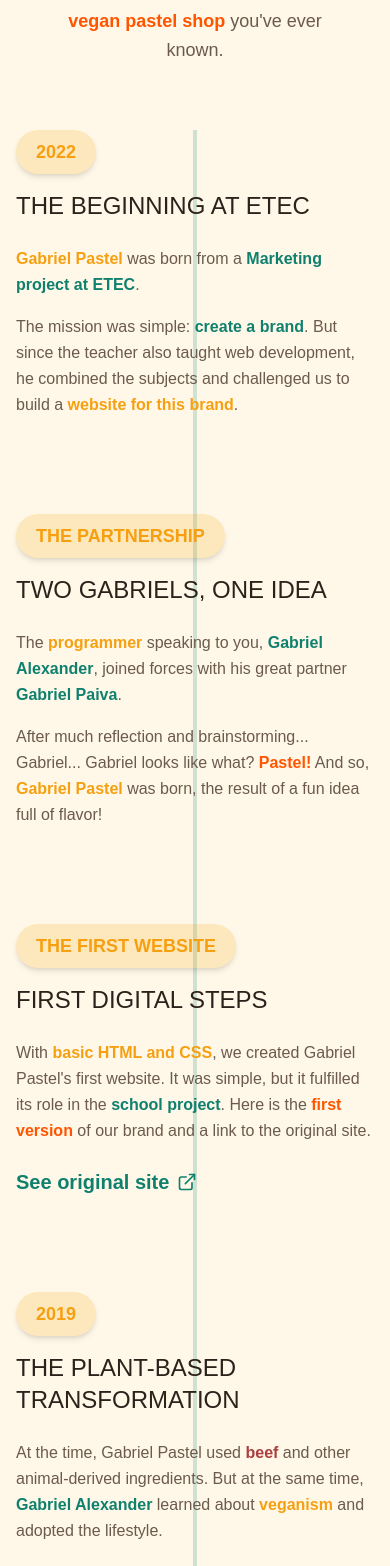
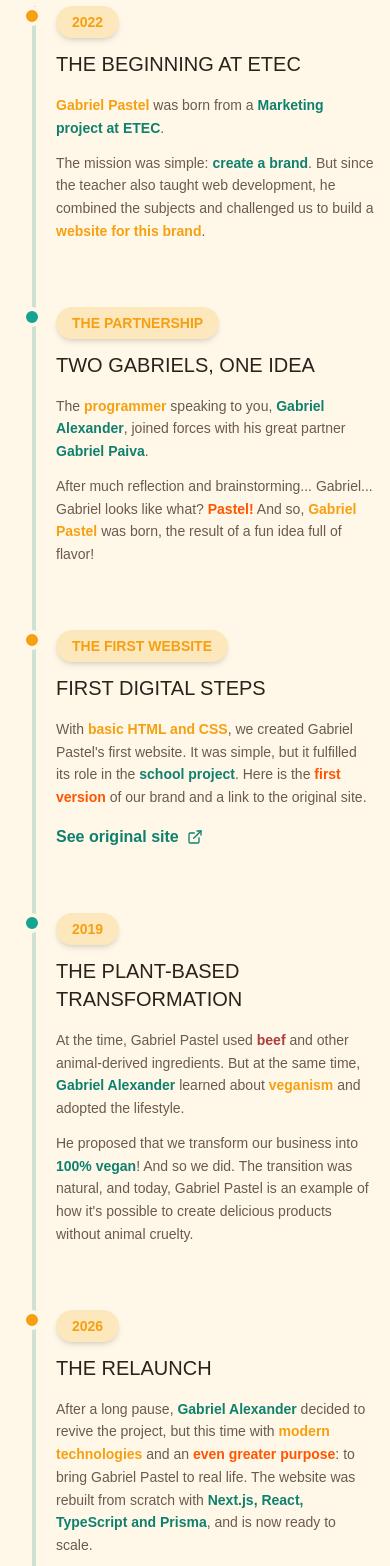
Before and after one commit to xandeco024/gabriel-pastel, a Next.js app: page /en/nossa-historia in a window 390 px wide. Shown: the part 434-2000 px from the top of the page. Built offline with nearby package versions, Linux system fonts and the light colour scheme; no server answers; a web font is replaced by a local one.

Commit message:
correcoes de responsiidade

```diff
--- a/src/app/[locale]/(main)/nossa-historia/page.tsx
+++ b/src/app/[locale]/(main)/nossa-historia/page.tsx
@@ -21,188 +21,206 @@
   return (
     <div className="min-h-screen mt-24 pt-24 space-y-16 sm:space-y-24 md:space-y-32 lg:space-y-48 relative overflow-hidden">
       {/* Hero Section */}
-      <div className="relative">
-        <div className="w-2/3 mx-auto text-center space-y-6">
-          <h1 className="text-3xl sm:text-4xl md:text-5xl font-holtwood text-vegBrown-dark flex items-center gap-4 justify-center">
-            <Sparkles className="w-8 h-8 sm:w-10 sm:h-10 md:w-12 md:h-12 text-vegYellow" />
+      <div className="relative px-4">
+        <div className="w-full sm:w-5/6 md:w-2/3 mx-auto text-center space-y-4 sm:space-y-6">
+          <h1 className="text-2xl sm:text-3xl md:text-4xl lg:text-5xl font-holtwood text-vegBrown-dark flex items-center gap-2 sm:gap-4 justify-center">
+            <Sparkles className="w-6 h-6 sm:w-8 sm:h-8 md:w-10 md:h-10 lg:w-12 lg:h-12 text-vegYellow" />
             {t("title")}
           </h1>
           <p
-            className="text-lg sm:text-xl md:text-2xl text-vegBrown-light max-w-3xl mx-auto leading-relaxed"
+            className="text-base sm:text-lg md:text-xl lg:text-2xl text-vegBrown-light max-w-3xl mx-auto leading-relaxed"
             dangerouslySetInnerHTML={{ __html: t.raw("subtitle") }}
           />
         </div>
       </div>
 
       {/* Timeline Section */}
-      <div className="container mx-auto px-4 sm:px-6 lg:px-60">
+      <div className="container mx-auto px-4 sm:px-6 md:px-12 lg:px-24 xl:px-48">
         <div className="relative">
-          {/* Timeline line */}
-          <div className="absolute left-1/2 transform -translate-x-1/2 h-full w-1 bg-vegGreen/20"></div>
+          {/* Timeline line - à esquerda em mobile, centralizada em md+ */}
+          <div className="absolute left-4 md:left-1/2 md:-translate-x-1/2 h-full w-1 bg-vegGreen/20"></div>
 
           {/* Timeline Item 1 */}
-          <div className="relative mb-24">
+          <div className="relative mb-16 md:mb-24">
+            {/* Mobile dot */}
+            <div className="absolute left-4 top-0 -translate-x-1/2 w-5 h-5 rounded-full bg-vegYellow border-4 border-background md:hidden"></div>
+            {/* Desktop dot */}
+            <div className="absolute left-1/2 top-1/3 -translate-x-1/2 -translate-y-1/2 w-6 h-6 rounded-full bg-vegYellow border-4 border-background hidden md:block"></div>
+
             <div className="md:grid md:grid-cols-2 gap-8 items-center">
-              <div className="md:text-right mb-8 md:mb-0">
-                <div className="inline-block rounded-full bg-vegYellow/20 px-5 py-2 text-lg font-semibold text-vegYellow mb-4 shadow-md">
+              <div className="pl-10 md:pl-0 md:text-right mb-8 md:mb-0">
+                <div className="inline-block rounded-full bg-vegYellow/20 px-4 py-1.5 md:px-5 md:py-2 text-sm md:text-lg font-semibold text-vegYellow mb-3 md:mb-4 shadow-md">
                   {t("timeline.2018.badge")}
                 </div>
-                <h2 className="text-2xl sm:text-3xl md:text-4xl font-holtwood mb-6 text-vegBrown-dark">
+                <h2 className="text-xl sm:text-2xl md:text-3xl lg:text-4xl font-holtwood mb-4 md:mb-6 text-vegBrown-dark">
                   {t("timeline.2018.title")}
                 </h2>
                 <p
-                  className="text-base sm:text-lg md:text-xl text-vegBrown-light leading-relaxed"
+                  className="text-sm sm:text-base md:text-lg lg:text-xl text-vegBrown-light leading-relaxed"
                   dangerouslySetInnerHTML={{
                     __html: t.raw("timeline.2018.description1"),
                   }}
                 />
                 <p
-                  className="text-base sm:text-lg md:text-xl text-vegBrown-light leading-relaxed mt-4"
+                  className="text-sm sm:text-base md:text-lg lg:text-xl text-vegBrown-light leading-relaxed mt-3 md:mt-4"
                   dangerouslySetInnerHTML={{
                     __html: t.raw("timeline.2018.description2"),
                   }}
                 />
               </div>
-              <div className="relative"></div>
+              <div className="relative hidden md:block"></div>
             </div>
-            {/* Timeline dot */}
-            <div className="absolute left-1/2 top-1/3 transform -translate-x-1/2 -translate-y-1/2 w-6 h-6 rounded-full bg-vegYellow border-4 border-background hidden md:block"></div>
           </div>
 
           {/* Timeline Item 2 */}
-          <div className="relative mb-24">
+          <div className="relative mb-16 md:mb-24">
+            {/* Mobile dot */}
+            <div className="absolute left-4 top-0 -translate-x-1/2 w-5 h-5 rounded-full bg-vegGreen-light border-4 border-background md:hidden"></div>
+            {/* Desktop dot */}
+            <div className="absolute left-1/2 top-1/3 -translate-x-1/2 -translate-y-1/2 w-6 h-6 rounded-full bg-vegGreen-light border-4 border-background hidden md:block"></div>
+
             <div className="md:grid md:grid-cols-2 gap-8 items-center">
-              <div className="order-2 md:order-1 relative"></div>
-              <div className="order-1 md:order-2 mb-8 md:mb-0">
-                <div className="inline-block rounded-full bg-vegYellow/20 px-5 py-2 text-lg font-semibold text-vegYellow mb-4 shadow-md">
+              <div className="hidden md:block"></div>
+              <div className="pl-10 md:pl-0 mb-8 md:mb-0">
+                <div className="inline-block rounded-full bg-vegYellow/20 px-4 py-1.5 md:px-5 md:py-2 text-sm md:text-lg font-semibold text-vegYellow mb-3 md:mb-4 shadow-md">
                   {t("timeline.partnership.badge")}
                 </div>
-                <h2 className="text-2xl sm:text-3xl md:text-4xl font-holtwood mb-6 text-vegBrown-dark">
+                <h2 className="text-xl sm:text-2xl md:text-3xl lg:text-4xl font-holtwood mb-4 md:mb-6 text-vegBrown-dark">
                   {t("timeline.partnership.title")}
                 </h2>
                 <p
-                  className="text-base sm:text-lg md:text-xl text-vegBrown-light leading-relaxed"
+                  className="text-sm sm:text-base md:text-lg lg:text-xl text-vegBrown-light leading-relaxed"
                   dangerouslySetInnerHTML={{
                     __html: t.raw("timeline.partnership.description1"),
                   }}
                 />
                 <p
-                  className="text-base sm:text-lg md:text-xl text-vegBrown-light leading-relaxed mt-4"
+                  className="text-sm sm:text-base md:text-lg lg:text-xl text-vegBrown-light leading-relaxed mt-3 md:mt-4"
                   dangerouslySetInnerHTML={{
                     __html: t.raw("timeline.partnership.description2"),
                   }}
                 />
               </div>
             </div>
-            {/* Timeline dot */}
-            <div className="absolute left-1/2 top-1/3 transform -translate-x-1/2 -translate-y-1/2 w-6 h-6 rounded-full bg-vegGreen-light border-4 border-background hidden md:block"></div>
           </div>
 
           {/* Timeline Item 3 */}
-          <div className="relative mb-24">
+          <div className="relative mb-16 md:mb-24">
+            {/* Mobile dot */}
+            <div className="absolute left-4 top-0 -translate-x-1/2 w-5 h-5 rounded-full bg-vegYellow border-4 border-background md:hidden"></div>
+            {/* Desktop dot */}
+            <div className="absolute left-1/2 top-1/3 -translate-x-1/2 -translate-y-1/2 w-6 h-6 rounded-full bg-vegYellow border-4 border-background hidden md:block"></div>
+
             <div className="md:grid md:grid-cols-2 gap-8 items-center">
-              <div className="md:text-right mb-8 md:mb-0">
-                <div className="inline-block rounded-full bg-vegYellow/20 px-5 py-2 text-lg font-semibold text-vegYellow mb-4 shadow-md">
+              <div className="pl-10 md:pl-0 md:text-right mb-8 md:mb-0">
+                <div className="inline-block rounded-full bg-vegYellow/20 px-4 py-1.5 md:px-5 md:py-2 text-sm md:text-lg font-semibold text-vegYellow mb-3 md:mb-4 shadow-md">
                   {t("timeline.firstSite.badge")}
                 </div>
-                <h2 className="text-2xl sm:text-3xl md:text-4xl font-holtwood mb-6 text-vegBrown-dark">
+                <h2 className="text-xl sm:text-2xl md:text-3xl lg:text-4xl font-holtwood mb-4 md:mb-6 text-vegBrown-dark">
                   {t("timeline.firstSite.title")}
                 </h2>
                 <p
-                  className="text-base sm:text-lg md:text-xl text-vegBrown-light leading-relaxed"
+                  className="text-sm sm:text-base md:text-lg lg:text-xl text-vegBrown-light leading-relaxed"
                   dangerouslySetInnerHTML={{
                     __html: t.raw("timeline.firstSite.description"),
                   }}
                 />
-                <div className="mt-6">
+                <div className="mt-4 md:mt-6">
                   <Link
                     href="/site-original"
-                    className="inline-flex items-center text-vegGreen hover:text-vegYellow hover:scale-105 text-xl transition-all duration-200 font-semibold"
+                    className="inline-flex items-center text-vegGreen hover:text-vegYellow hover:scale-105 text-base md:text-xl transition-all duration-200 font-semibold"
                   >
                     {t("timeline.firstSite.linkText")}{" "}
-                    <ExternalLink className="ml-2 h-5 w-5" />
+                    <ExternalLink className="ml-2 h-4 w-4 md:h-5 md:w-5" />
                   </Link>
                 </div>
               </div>
-              <div className="relative"></div>
+              <div className="relative hidden md:block"></div>
             </div>
-            {/* Timeline dot */}
-            <div className="absolute left-1/2 top-1/3 transform -translate-x-1/2 -translate-y-1/2 w-6 h-6 rounded-full bg-vegYellow border-4 border-background hidden md:block"></div>
           </div>
 
           {/* Timeline Item 4 - Plant Based */}
-          <div className="relative mb-24">
+          <div className="relative mb-16 md:mb-24">
+            {/* Mobile dot */}
+            <div className="absolute left-4 top-0 -translate-x-1/2 w-5 h-5 rounded-full bg-vegGreen-light border-4 border-background md:hidden"></div>
+            {/* Desktop dot */}
+            <div className="absolute left-1/2 top-1/3 -translate-x-1/2 -translate-y-1/2 w-6 h-6 rounded-full bg-vegGreen-light border-4 border-background hidden md:block"></div>
+
             <div className="md:grid md:grid-cols-2 gap-8 items-center">
-              <div className="order-2 md:order-1 relative"></div>
-              <div className="order-1 md:order-2 mb-8 md:mb-0">
-                <div className="inline-block rounded-full bg-vegYellow/20 px-5 py-2 text-lg font-semibold text-vegYellow mb-4 shadow-md">
+              <div className="hidden md:block"></div>
+              <div className="pl-10 md:pl-0 mb-8 md:mb-0">
+                <div className="inline-block rounded-full bg-vegYellow/20 px-4 py-1.5 md:px-5 md:py-2 text-sm md:text-lg font-semibold text-vegYellow mb-3 md:mb-4 shadow-md">
                   {t("timeline.plantBased.badge")}
                 </div>
-                <h2 className="text-2xl sm:text-3xl md:text-4xl font-holtwood mb-6 text-vegBrown-dark">
+                <h2 className="text-xl sm:text-2xl md:text-3xl lg:text-4xl font-holtwood mb-4 md:mb-6 text-vegBrown-dark">
                   {t("timeline.plantBased.title")}
                 </h2>
                 <p
-                  className="text-base sm:text-lg md:text-xl text-vegBrown-light leading-relaxed"
+                  className="text-sm sm:text-base md:text-lg lg:text-xl text-vegBrown-light leading-relaxed"
                   dangerouslySetInnerHTML={{
                     __html: t.raw("timeline.plantBased.description1"),
                   }}
                 />
                 <p
-                  className="text-base sm:text-lg md:text-xl text-vegBrown-light leading-relaxed mt-4"
+                  className="text-sm sm:text-base md:text-lg lg:text-xl text-vegBrown-light leading-relaxed mt-3 md:mt-4"
                   dangerouslySetInnerHTML={{
                     __html: t.raw("timeline.plantBased.description2"),
                   }}
                 />
               </div>
             </div>
-            {/* Timeline dot */}
-            <div className="absolute left-1/2 top-1/3 transform -translate-x-1/2 -translate-y-1/2 w-6 h-6 rounded-full bg-vegGreen-light border-4 border-background hidden md:block"></div>
           </div>
 
           {/* Timeline Item 5 - Relaunch */}
-          <div className="relative mb-24">
+          <div className="relative mb-16 md:mb-24">
+            {/* Mobile dot */}
+            <div className="absolute left-4 top-0 -translate-x-1/2 w-5 h-5 rounded-full bg-vegYellow border-4 border-background md:hidden"></div>
+            {/* Desktop dot */}
+            <div className="absolute left-1/2 top-1/3 -translate-x-1/2 -translate-y-1/2 w-6 h-6 rounded-full bg-vegYellow border-4 border-background hidden md:block"></div>
+
             <div className="md:grid md:grid-cols-2 gap-8 items-center">
-              <div className="md:text-right mb-8 md:mb-0">
-                <div className="inline-block rounded-full bg-vegYellow/20 px-5 py-2 text-lg font-semibold text-vegYellow mb-4 shadow-md">
+              <div className="pl-10 md:pl-0 md:text-right mb-8 md:mb-0">
+                <div className="inline-block rounded-full bg-vegYellow/20 px-4 py-1.5 md:px-5 md:py-2 text-sm md:text-lg font-semibold text-vegYellow mb-3 md:mb-4 shadow-md">
                   {t("timeline.relaunch.badge")}
                 </div>
-                <h2 className="text-2xl sm:text-3xl md:text-4xl font-holtwood mb-6 text-vegBrown-dark">
+                <h2 className="text-xl sm:text-2xl md:text-3xl lg:text-4xl font-holtwood mb-4 md:mb-6 text-vegBrown-dark">
                   {t("timeline.relaunch.title")}
                 </h2>
                 <p
-                  className="text-base sm:text-lg md:text-xl text-vegBrown-light leading-relaxed"
+                  className="text-sm sm:text-base md:text-lg lg:text-xl text-vegBrown-light leading-relaxed"
                   dangerouslySetInnerHTML={{
                     __html: t.raw("timeline.relaunch.description"),
                   }}
                 />
               </div>
-              <div className="relative"></div>
+              <div className="relative hidden md:block"></div>
             </div>
-            {/* Timeline dot */}
-            <div className="absolute left-1/2 top-1/3 transform -translate-x-1/2 -translate-y-1/2 w-6 h-6 rounded-full bg-vegYellow border-4 border-background hidden md:block"></div>
           </div>
 
           {/* Timeline Item 6 - Mission */}
           <div className="relative">
+            {/* Mobile dot */}
+            <div className="absolute left-4 top-0 -translate-x-1/2 w-5 h-5 rounded-full bg-vegGreen-light border-4 border-background md:hidden"></div>
+            {/* Desktop dot */}
+            <div className="absolute left-1/2 top-1/3 -translate-x-1/2 -translate-y-1/2 w-6 h-6 rounded-full bg-vegGreen-light border-4 border-background hidden md:block"></div>
+
             <div className="md:grid md:grid-cols-2 gap-8 items-center">
-              <div className="order-2 md:order-1 relative"></div>
-              <div className="order-1 md:order-2 mb-8 md:mb-0">
-                <div className="inline-block rounded-full bg-vegYellow/20 px-5 py-2 text-lg font-semibold text-vegYellow mb-4 shadow-md">
+              <div className="hidden md:block"></div>
+              <div className="pl-10 md:pl-0 mb-8 md:mb-0">
+                <div className="inline-block rounded-full bg-vegYellow/20 px-4 py-1.5 md:px-5 md:py-2 text-sm md:text-lg font-semibold text-vegYellow mb-3 md:mb-4 shadow-md">
                   {t("timeline.mission.badge")}
                 </div>
-                <h2 className="text-2xl sm:text-3xl md:text-4xl font-holtwood mb-6 text-vegBrown-dark">
+                <h2 className="text-xl sm:text-2xl md:text-3xl lg:text-4xl font-holtwood mb-4 md:mb-6 text-vegBrown-dark">
                   {t("timeline.mission.title")}
                 </h2>
                 <p
-                  className="text-base sm:text-lg md:text-xl text-vegBrown-light leading-relaxed"
+                  className="text-sm sm:text-base md:text-lg lg:text-xl text-vegBrown-light leading-relaxed"
                   dangerouslySetInnerHTML={{
                     __html: t.raw("timeline.mission.description"),
                   }}
                 />
               </div>
             </div>
-            {/* Timeline dot */}
-            <div className="absolute left-1/2 top-1/3 transform -translate-x-1/2 -translate-y-1/2 w-6 h-6 rounded-full bg-vegGreen-light border-4 border-background hidden md:block"></div>
           </div>
         </div>
       </div>
@@ -261,7 +279,7 @@
       </div>
 
       {/* Tech Stack Section */}
-      <div className="py-16 md:py-24 px-4 sm:px-6 lg:px-60">
+      <div className="py-16 md:py-24 px-4 sm:px-6 md:px-12 lg:px-24 xl:px-48">
         <div className="container mx-auto">
           <div className="md:grid md:grid-cols-2 gap-12 items-center">
             <div>
```
Also changed, not shown: src/components/Header.tsx (+21 -16 lines).
